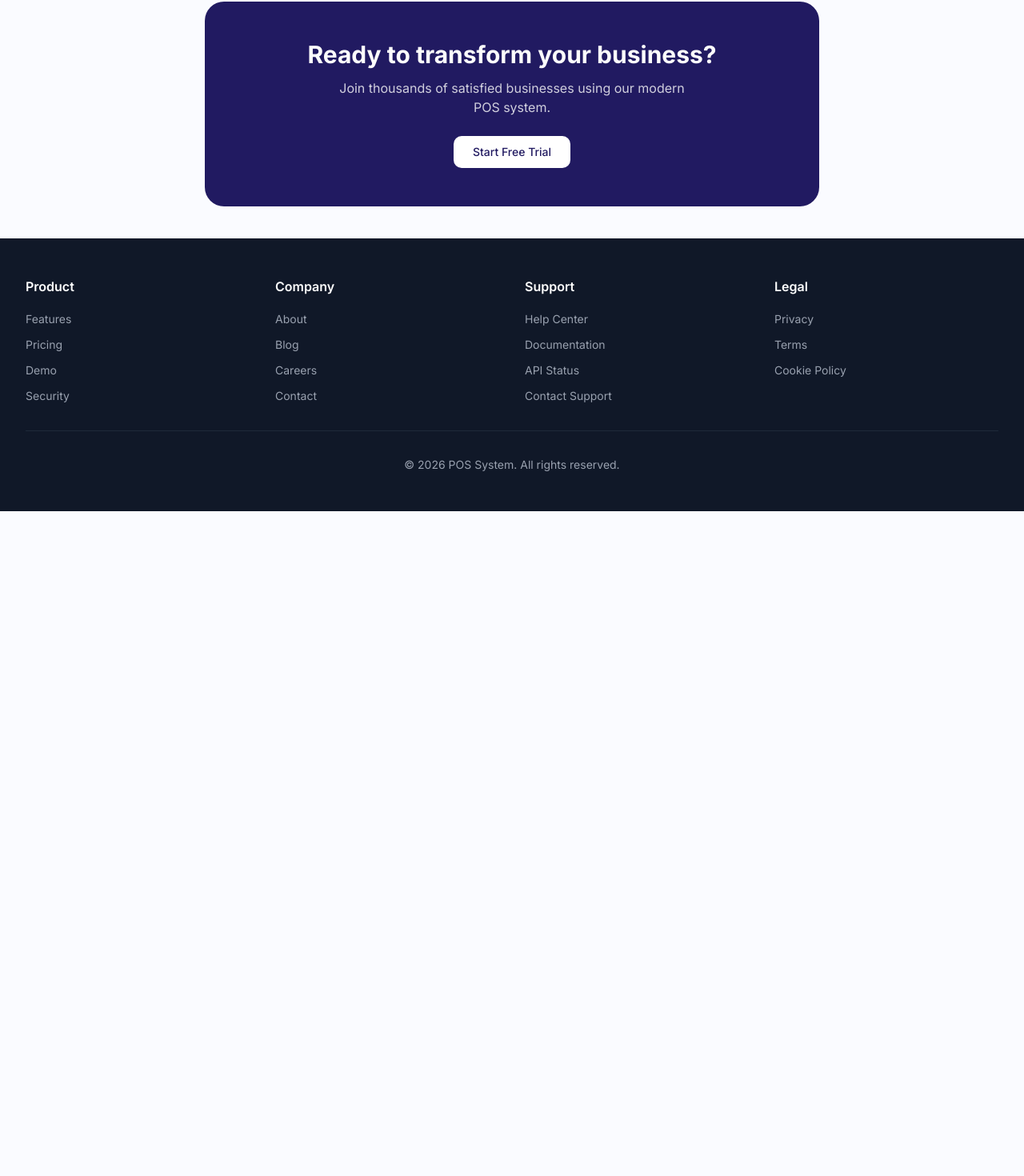
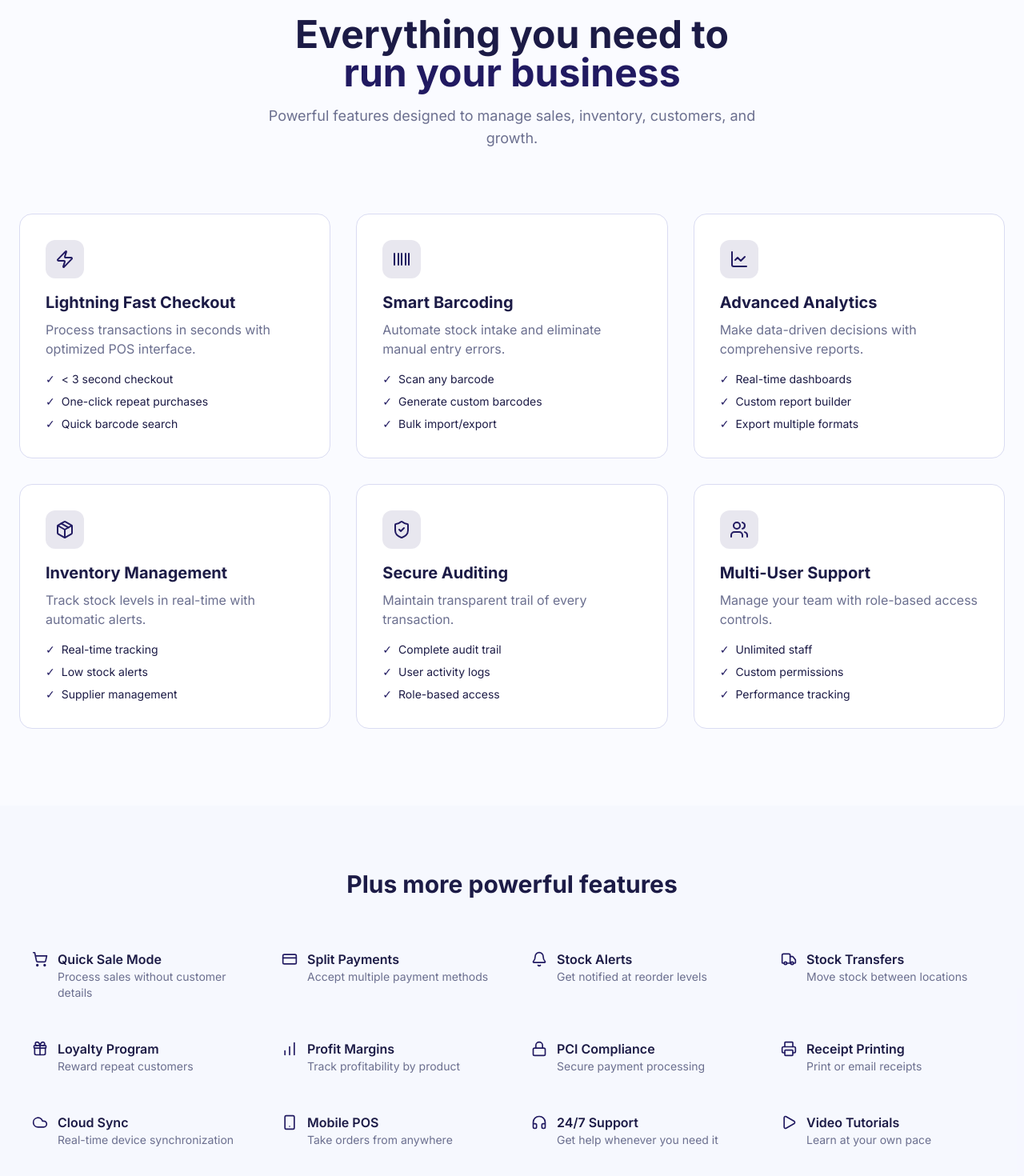
Before and after one commit to nziza-oscar/advanced_pos, a Next.js app: page / in a window 1280 px wide. Shown: the part 798-2268 px from the top of the page at 80% size. Before the commit the page ends 1437 px from the top, so only its background shows below. Built offline with nearby package versions, Linux system fonts and the light colour scheme.

Commit message:
feat: components/marketing/Features.tsx

```diff
--- a/components/marketing/Features.tsx
+++ b/components/marketing/Features.tsx
@@ -1,9 +1,124 @@
-import React from 'react'
+// components/marketing/Features.tsx
+import Link from 'next/link';
+import { Button } from '@/components/ui/button';
+import { Badge } from '@/components/ui/badge';
+import {
+  Zap, Barcode, LineChart, ShieldCheck,
+  Package, Users, ShoppingCart, CreditCard,
+  Bell, Truck, Gift, BarChart, Lock, Printer,
+  Headphones, Play, FileText, Cloud, Smartphone
+} from 'lucide-react';
 
-const Features = () => {
+const features = [
+  {
+    icon: Zap,
+    title: 'Lightning Fast Checkout',
+    description: 'Process transactions in seconds with optimized POS interface.',
+    benefits: ['< 3 second checkout', 'One-click repeat purchases', 'Quick barcode search']
+  },
+  {
+    icon: Barcode,
+    title: 'Smart Barcoding',
+    description: 'Automate stock intake and eliminate manual entry errors.',
+    benefits: ['Scan any barcode', 'Generate custom barcodes', 'Bulk import/export']
+  },
+  {
+    icon: LineChart,
+    title: 'Advanced Analytics',
+    description: 'Make data-driven decisions with comprehensive reports.',
+    benefits: ['Real-time dashboards', 'Custom report builder', 'Export multiple formats']
+  },
+  {
+    icon: Package,
+    title: 'Inventory Management',
+    description: 'Track stock levels in real-time with automatic alerts.',
+    benefits: ['Real-time tracking', 'Low stock alerts', 'Supplier management']
+  },
+  {
+    icon: ShieldCheck,
+    title: 'Secure Auditing',
+    description: 'Maintain transparent trail of every transaction.',
+    benefits: ['Complete audit trail', 'User activity logs', 'Role-based access']
+  },
+  {
+    icon: Users,
+    title: 'Multi-User Support',
+    description: 'Manage your team with role-based access controls.',
+    benefits: ['Unlimited staff', 'Custom permissions', 'Performance tracking']
+  }
+];
+
+const additionalFeatures = [
+  { icon: ShoppingCart, name: 'Quick Sale Mode', desc: 'Process sales without customer details' },
+  { icon: CreditCard, name: 'Split Payments', desc: 'Accept multiple payment methods' },
+  { icon: Bell, name: 'Stock Alerts', desc: 'Get notified at reorder levels' },
+  { icon: Truck, name: 'Stock Transfers', desc: 'Move stock between locations' },
+  { icon: Gift, name: 'Loyalty Program', desc: 'Reward repeat customers' },
+  { icon: BarChart, name: 'Profit Margins', desc: 'Track profitability by product' },
+  { icon: Lock, name: 'PCI Compliance', desc: 'Secure payment processing' },
+  { icon: Printer, name: 'Receipt Printing', desc: 'Print or email receipts' },
+  { icon: Cloud, name: 'Cloud Sync', desc: 'Real-time device synchronization' },
+  { icon: Smartphone, name: 'Mobile POS', desc: 'Take orders from anywhere' },
+  { icon: Headphones, name: '24/7 Support', desc: 'Get help whenever you need it' },
+  { icon: Play, name: 'Video Tutorials', desc: 'Learn at your own pace' }
+];
+
+export default function Features() {
   return (
-    <div>Features</div>
-  )
+    <div className="bg-background">
+      {/* Header */}
+      <section className="py-20 text-center">
+        <Badge className="mb-6 bg-primary/10 text-primary">Platform Features</Badge>
+        <h2 className="text-4xl font-bold sm:text-5xl">
+          Everything you need to
+          <span className="block text-primary">run your business</span>
+        </h2>
+        <p className="mx-auto mt-4 max-w-2xl text-lg text-muted-foreground">
+          Powerful features designed to manage sales, inventory, customers, and growth.
+        </p>
+      </section>
+
+      {/* Main Features Grid */}
+      <section className="mx-auto max-w-7xl px-6 pb-24">
+        <div className="grid gap-8 md:grid-cols-2 lg:grid-cols-3">
+          {features.map((feature, i) => (
+            <div key={i} className="rounded-2xl border bg-card p-8 transition-all hover:border-primary/20 hover:shadow-lg">
+              <div className="mb-4 flex h-12 w-12 items-center justify-center rounded-xl bg-primary/10 text-primary">
+                <feature.icon className="h-6 w-6" />
+              </div>
+              <h3 className="mb-2 text-xl font-bold">{feature.title}</h3>
+              <p className="mb-4 text-muted-foreground">{feature.description}</p>
+              <ul className="space-y-2 text-sm">
+                {feature.benefits.map((benefit, j) => (
+                  <li key={j} className="flex items-center gap-2">
+                    <span className="text-primary">✓</span> {benefit}
+                  </li>
+                ))}
+              </ul>
+            </div>
+          ))}
+        </div>
+      </section>
+
+      {/* Additional Features Grid */}
+      <section className="bg-muted/30 py-20">
+        <div className="mx-auto max-w-7xl px-6">
+          <h3 className="mb-12 text-center text-3xl font-bold">Plus more powerful features</h3>
+          <div className="grid gap-4 sm:grid-cols-2 lg:grid-cols-4">
+            {additionalFeatures.map((feature, i) => (
+              <div key={i} className="flex items-start gap-3 rounded-xl p-4 transition-all hover:bg-card">
+                <feature.icon className="mt-0.5 h-5 w-5 text-primary shrink-0" />
+                <div>
+                  <h4 className="font-semibold">{feature.name}</h4>
+                  <p className="text-sm text-muted-foreground">{feature.desc}</p>
+                </div>
+              </div>
+            ))}
+          </div>
+        </div>
+      </section>
+
+
+    </div>
+  );
 }
-
-export default Features
```
